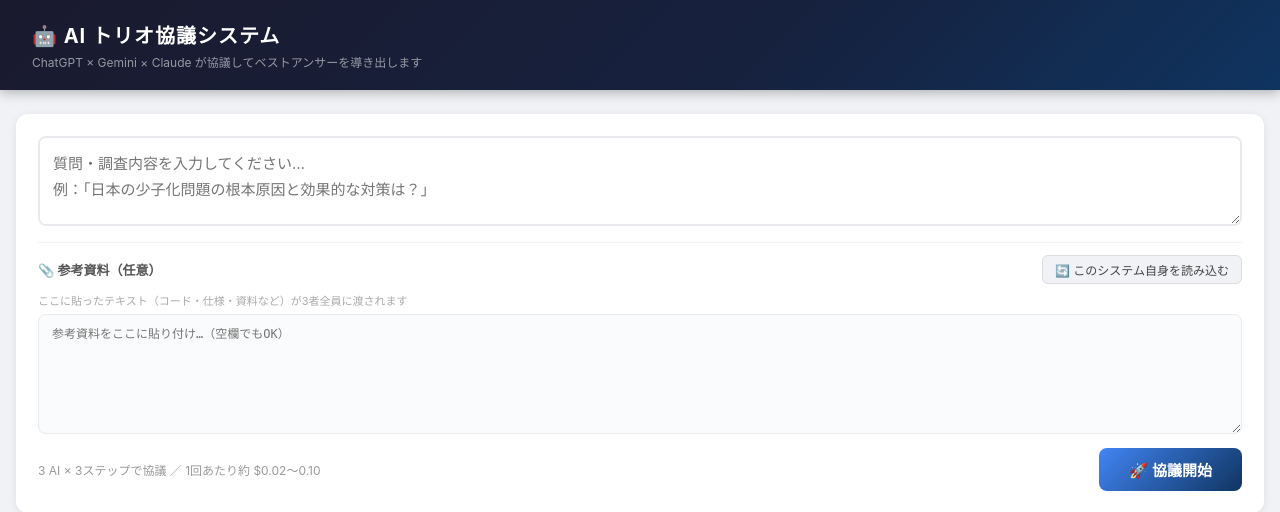
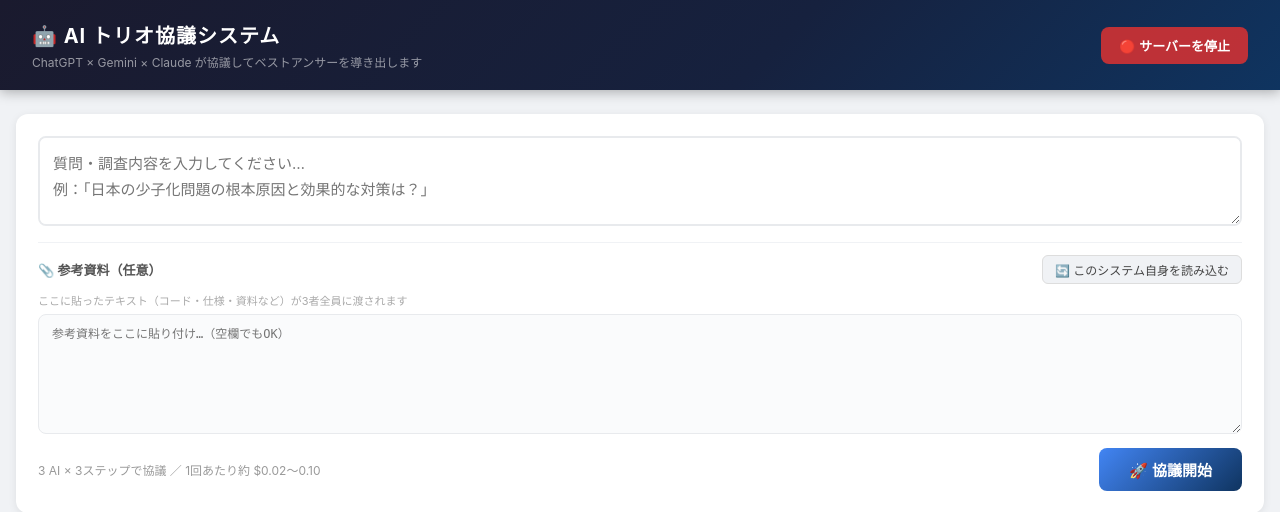
Before and after one commit to yusukekita-code/yamato_dama_atom, a Flask app: page / in a window 1280 px wide. Shown: the top 512 px of the page. Run offline with Flask 3, Linux system fonts and the light colour scheme.

Commit message:
Fix start.bat + add shutdown button
- start.bat: エラーを表示するよう修正、.envチェック追加
- 「🔴 サーバーを停止」ボタンをヘッダーに追加
- /api/shutdown エンドポイントを追加

Co-Authored-By: Claude Sonnet 4.6 <noreply@anthropic.com>

```diff
--- a/ai_panel/app.py
+++ b/ai_panel/app.py
@@ -193,5 +193,9 @@ def step3():
     result = ask_gpt(prompt, model=SYNTHESIZER_MODEL)
     return jsonify({'result': result})
 
+@app.route('/api/shutdown', methods=['POST'])
+def shutdown():
+    os._exit(0)
+
 if __name__ == '__main__':
-    app.run(debug=True, port=5000)
+    app.run(debug=False, port=5000)
--- a/ai_panel/templates/index.html
+++ b/ai_panel/templates/index.html
@@ -9,9 +9,11 @@
 body{font-family:-apple-system,BlinkMacSystemFont,'Segoe UI','Hiragino Sans','Meiryo',sans-serif;background:#f0f2f5;color:#1a1a2e;min-height:100vh}
 
 /* ── ヘッダー ── */
-header{background:linear-gradient(135deg,#1a1a2e 0%,#16213e 60%,#0f3460 100%);color:#fff;padding:20px 32px;box-shadow:0 2px 12px rgba(0,0,0,.3)}
+header{background:linear-gradient(135deg,#1a1a2e 0%,#16213e 60%,#0f3460 100%);color:#fff;padding:20px 32px;box-shadow:0 2px 12px rgba(0,0,0,.3);display:flex;align-items:center;justify-content:space-between}
 header h1{font-size:20px;font-weight:700;letter-spacing:1px}
 header p{font-size:12px;color:rgba(255,255,255,.55);margin-top:4px}
+.btn-shutdown{background:rgba(220,50,50,.85);color:#fff;border:none;border-radius:8px;padding:9px 18px;font-size:13px;font-weight:700;cursor:pointer;transition:background .2s;white-space:nowrap}
+.btn-shutdown:hover{background:rgba(220,50,50,1)}
 
 /* ── レイアウト ── */
 main{max-width:1400px;margin:0 auto;padding:24px 16px}
@@ -113,8 +115,11 @@ main{max-width:1400px;margin:0 auto;padding:24px 16px}
 <body>
 
 <header>
-  <h1>🤖 AI トリオ協議システム</h1>
-  <p>ChatGPT × Gemini × Claude が協議してベストアンサーを導き出します</p>
+  <div>
+    <h1>🤖 AI トリオ協議システム</h1>
+    <p>ChatGPT × Gemini × Claude が協議してベストアンサーを導き出します</p>
+  </div>
+  <button class="btn-shutdown" onclick="shutdownServer()">🔴 サーバーを停止</button>
 </header>
 
 <main>
@@ -355,6 +360,17 @@ function resetCards() {
   ['sec1','sec2','sec3'].forEach(id => $(id).classList.remove('show'));
 }
 
+// ── サーバー停止 ────────────────────────────────────────────────────
+async function shutdownServer() {
+  if (!confirm('サーバーを停止しますか？\nブラウザのタブも閉じてください。')) return;
+  try {
+    await fetch('/api/shutdown', { method: 'POST' });
+  } catch(e) {
+    // サーバーが止まるので fetch は必ずエラーになる（正常）
+  }
+  document.body.innerHTML = '<div style="display:flex;height:100vh;align-items:center;justify-content:center;font-size:18px;color:#666;font-family:sans-serif">🔴 サーバーを停止しました。このタブを閉じてください。</div>';
+}
+
 // ── このシステムを読み込む ──────────────────────────────────────────
 async function loadSelf() {
   const btn = $('btn-load-self');
```
Also changed, not shown: 1 other file.
